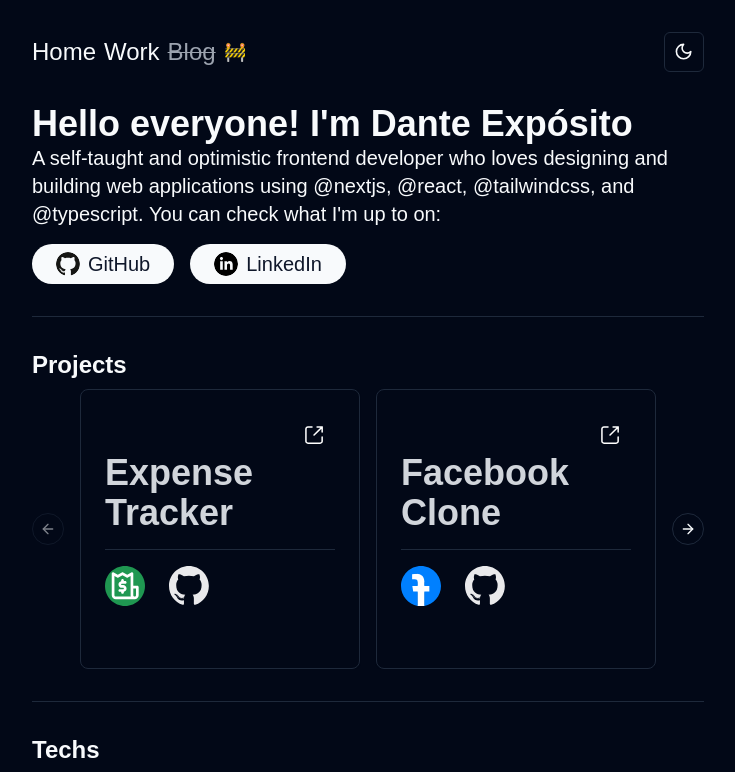
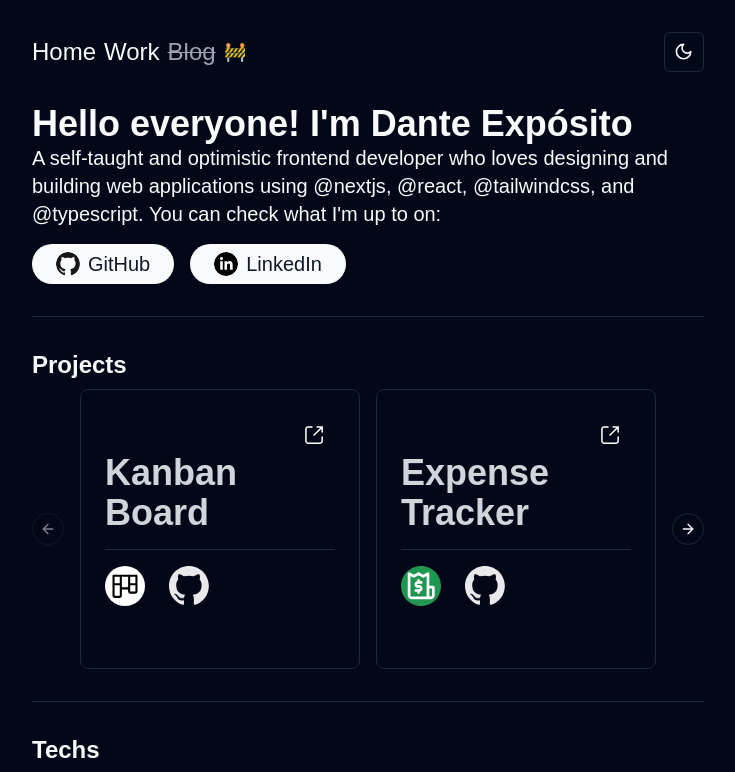
Before and after one commit to danteexpo/portfolio, a Next.js app: page / in a window 1280 px wide. Shown: the top 772 px of the page, without its empty margins (272-1007 px from the left). Built offline with nearby package versions, Linux system fonts and the light colour scheme; a web font is replaced by a local one.

Commit message:
Added latest project and updated project links

```diff
--- a/src/data/data.ts
+++ b/src/data/data.ts
@@ -11,6 +11,7 @@
 	href: string;
 	github: string;
 	img: string;
+	inverts: boolean;
 };
 
 export type GenericType = {
@@ -50,52 +51,51 @@
 const projectsData: ProjectType[] = [
 	{
 		id: 0,
-		title: "Expense Tracker",
-		href: "https://de-expense-tracker.netlify.app/",
-		github: "https://github.com/danteexpo/expense-tracker",
-		img: "/static/projects/expensetracker.svg",
+		title: "Kanban Board",
+		href: "https://kanban-de.vercel.app/",
+		github: "https://github.com/danteexpo/kanban",
+		img: "/static/projects/kanban.svg",
+		inverts: true,
 	},
 	{
 		id: 1,
-		title: "Facebook Clone",
-		href: "https://de-facebook-clone.netlify.app/",
-		github: "https://github.com/danteexpo/facebook-clone",
-		img: "/static/projects/facebookclone.svg",
+		title: "Expense Tracker",
+		href: "https://expense-tracker-de.vercel.app/",
+		github: "https://github.com/danteexpo/expense-tracker",
+		img: "/static/projects/expensetracker.svg",
+		inverts: false,
 	},
 	{
 		id: 2,
 		title: "Team Work!",
-		href: "https://de-teamwork.netlify.app/",
+		href: "https://teamwork-de.vercel.app/",
 		github: "https://github.com/danteexpo/teamwork",
 		img: "/static/projects/teamwork.svg",
+		inverts: false,
 	},
 	{
 		id: 3,
-		title: "Rick & Morty Wiki",
-		href: "https://de-rick-and-morty-wiki.netlify.app/",
-		github: "https://github.com/danteexpo/rick-morty-wiki",
-		img: "/static/projects/rickandmorty.svg",
+		title: "Netflix Clone",
+		href: "https://netflix-clone-de.vercel.app/",
+		github: "https://github.com/danteexpo/netflix-clone",
+		img: "/static/projects/netflixclone.svg",
+		inverts: false,
 	},
 	{
 		id: 4,
-		title: "Netflix Clone",
-		href: "https://de-netflix-clone.netlify.app/",
-		github: "https://github.com/danteexpo/netflix-clone-app",
-		img: "/static/projects/netflixclone.svg",
-	},
-	{
-		id: 5,
 		title: "Keyboard Champ",
 		href: "https://keyboard-champ.vercel.app/",
 		github: "https://github.com/danteexpo/keyboard-champ",
 		img: "/static/projects/keyboardchamp.svg",
+		inverts: false,
 	},
 	{
-		id: 6,
+		id: 5,
 		title: "Magic Match",
-		href: "https://de-magic-match.netlify.app/",
+		href: "https://magic-match-de.vercel.app/",
 		github: "https://github.com/danteexpo/magic-match",
 		img: "/static/projects/magicmatch.svg",
+		inverts: false,
 	},
 ];
 
--- a/src/pages/index.tsx
+++ b/src/pages/index.tsx
@@ -175,7 +175,12 @@
 													rel="noreferrer"
 													className="relative hover:outline outline-[6px] outline-gray-300 dark:outline-gray-700 rounded-full h-8 w-8 sm:h-10 sm:w-10 transition-[outline] duration-150"
 												>
-													<Image src={project.img} alt={project.title} fill />
+													<Image
+														src={project.img}
+														alt={project.title}
+														fill
+														className={project.inverts ? "dark:invert" : ""}
+													/>
 												</a>
 												<a
 													href={project.github}
```
Also changed, not shown: public/static/projects/facebookclone.svg (deleted), public/static/projects/kanban.svg (added).
